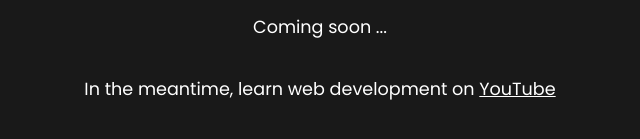
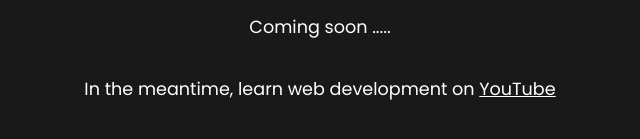
Before and after one commit to craigbourne/minim-holding, a plain HTML site: page index.html in a window 1280 px wide. Shown: the part 499-638 px from the top of the page, 320-960 px from the left. Drawn offline with Linux system fonts and the light colour scheme.

Commit message:
checking

```diff
--- a/index.html
+++ b/index.html
@@ -33,7 +33,7 @@
       <img src="logo.png" alt="Minim">
       <h1>Minim</h1>
     </div>
-    <p>Coming soon ...</p>
+    <p>Coming soon .....</p>
     <p>In the meantime, learn web development on <a href="https://youtube.com/tryminim">YouTube</a></p>
   </div>
 </body>
```
